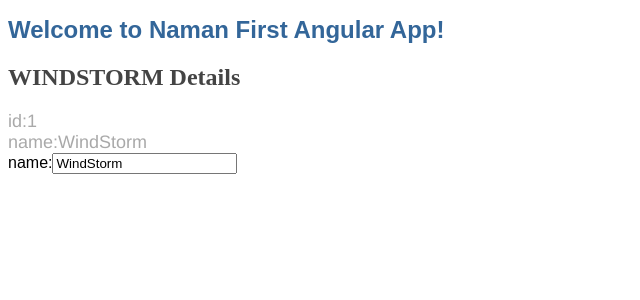
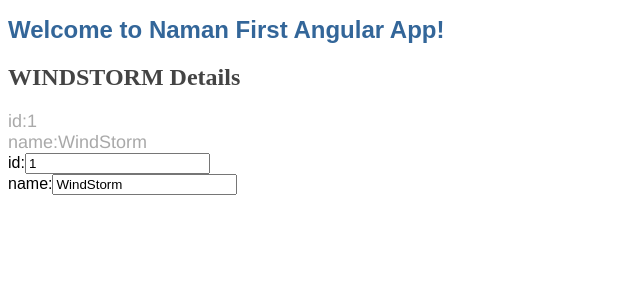
Before and after one commit to namanchopra21087/angular-tour-of-heroes, an Angular app: page / in a window 1280 px wide. Shown: the top 300 px of the page, without its empty margins (0-640 px from the left). Built offline with nearby package versions, Linux system fonts and the light colour scheme.

Commit message:
Angular First Project Commit

```diff
--- a/src/app/heroes/heroes.component.html
+++ b/src/app/heroes/heroes.component.html
@@ -6,6 +6,11 @@
   <div class="name">name:{{hero.name}}</div>
 </div>
 <div>
+    <label>
+        id:<input [(ngModel)]="hero.id" placeholder="id"/>
+      </label>
+</div>
+<div>
 <label>
   name:<input [(ngModel)]="hero.name" placeholder="name"/>
 </label>
```
